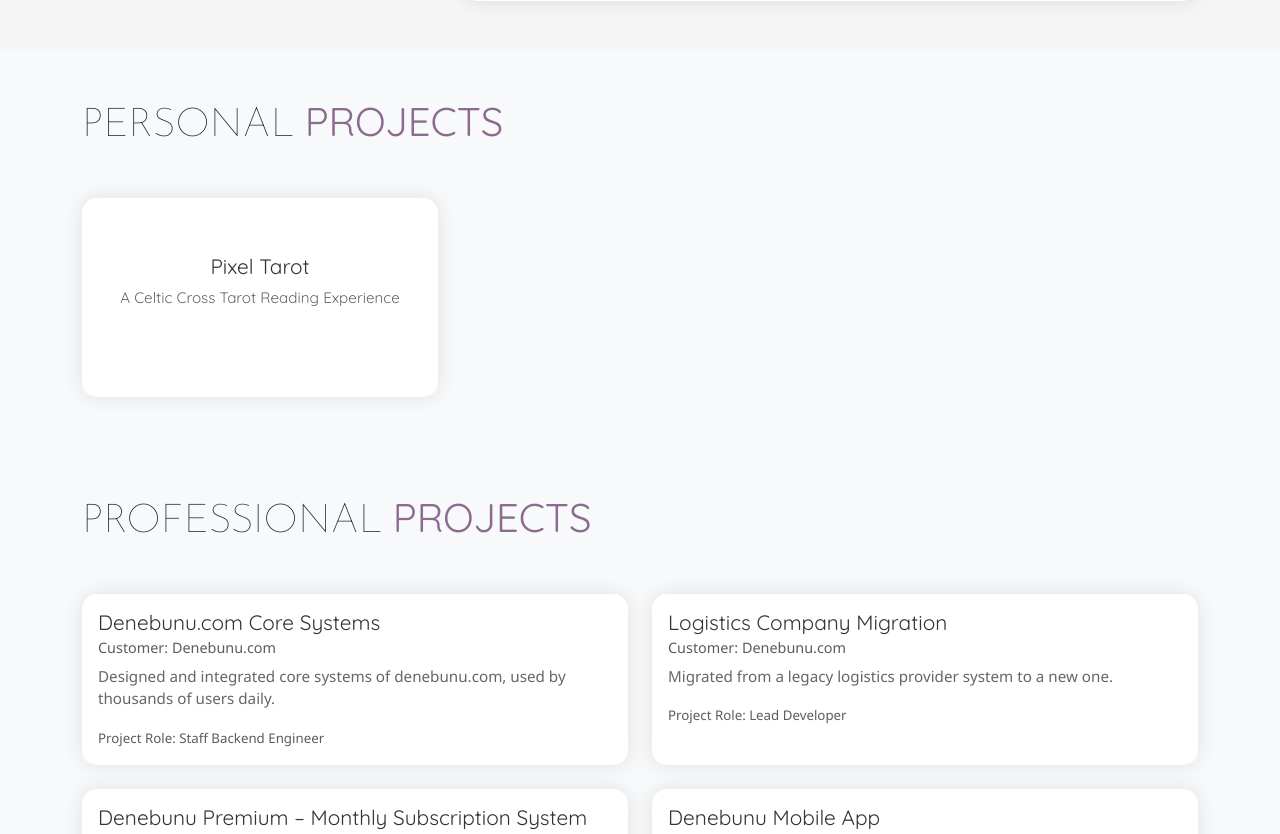
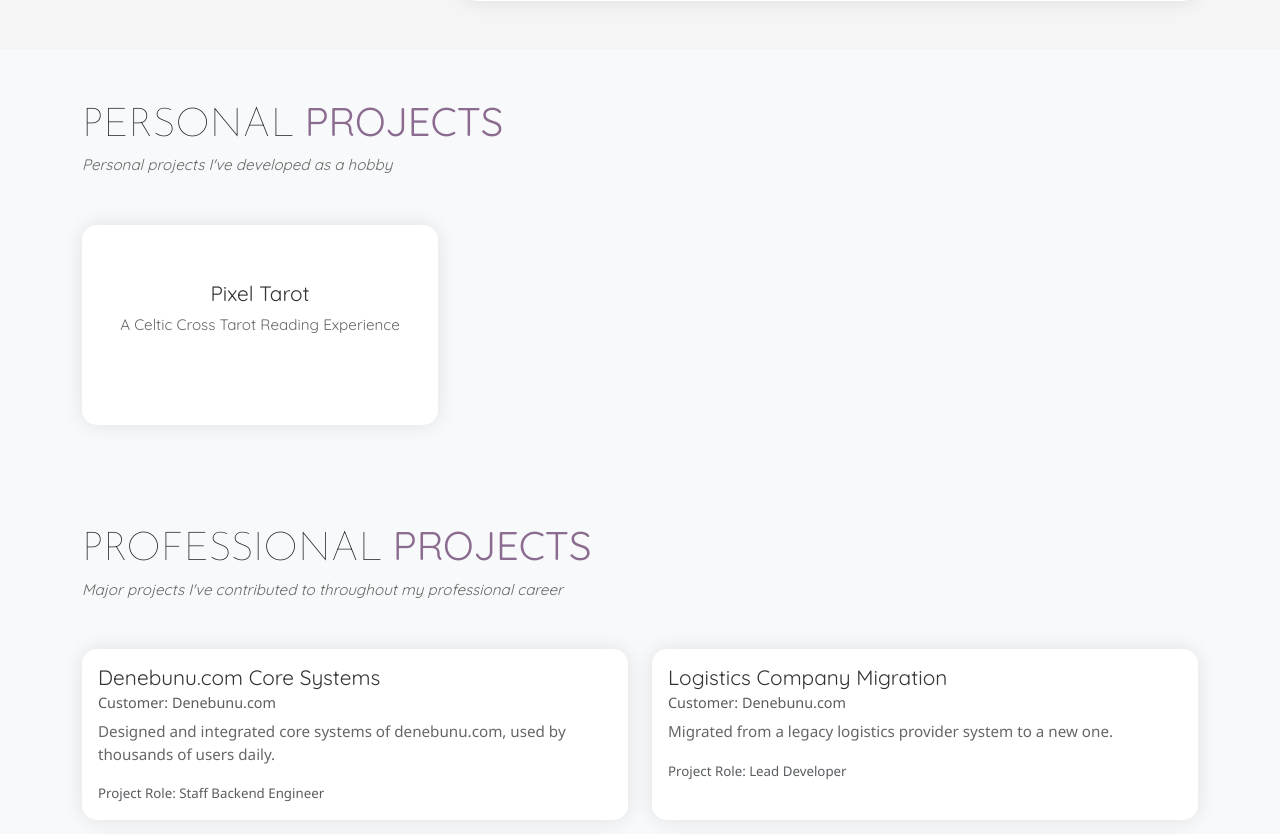
Before and after one commit to dhargan/tunay-django, a Django app: page / in a window 1280 px wide. Shown: the part 958-1792 px from the top of the page. Run offline with Django 5.2, Linux system fonts and the light colour scheme.

Commit message:
Update section titles and add subtitles in index.html and style.css

```diff
--- a/tunay/home/static/css/style.css
+++ b/tunay/home/static/css/style.css
@@ -114,7 +114,14 @@ body {
 
 .section-title {
     font-size: 2.5rem;
-    margin-bottom: 2rem;
+    margin-bottom: 0.3rem;
+}
+
+.section-subtitle {
+    color: #666;
+    font-size: 0.95rem;
+    margin-bottom: 2.5rem;
+    font-style: italic;
 }
 
 .project-card {
@@ -224,4 +231,9 @@ body {
     .projects-section .card-text {
         font-size: 0.9rem;
     }
+
+    .section-subtitle {
+        font-size: 1rem;
+        padding: 0 1rem;
+    }
 }
--- a/tunay/home/templates/index.html
+++ b/tunay/home/templates/index.html
@@ -76,10 +76,11 @@
 
     <div class="projects-section py-5">
         <div class="container">
-            <h2 class="section-title mb-5">
+            <h2 class="section-title">
                 <span class="josefin-sans-txt">PERSONAL</span>
                 <span class="purple-txt quicksand-txt">PROJECTS</span>
             </h2>
+            <p class="section-subtitle quicksand-txt mb-5">Personal projects I've developed as a hobby</p>
             <div class="row">
                 <div class="col-md-4">
                     <a href="/pixel-tarot" class="project-card">
@@ -102,10 +103,11 @@
 
     <div class="projects-section py-5">
         <div class="container">
-            <h2 class="section-title mb-5">
+            <h2 class="section-title">
                 <span class="josefin-sans-txt">PROFESSIONAL</span>
                 <span class="purple-txt quicksand-txt">PROJECTS</span>
             </h2>
+            <p class="section-subtitle quicksand-txt mb-5">Major projects I've contributed to throughout my professional career</p>
             <div class="row g-4">
                 <!-- Denebunu Core Systems -->
                 <div class="col-md-6">
```
